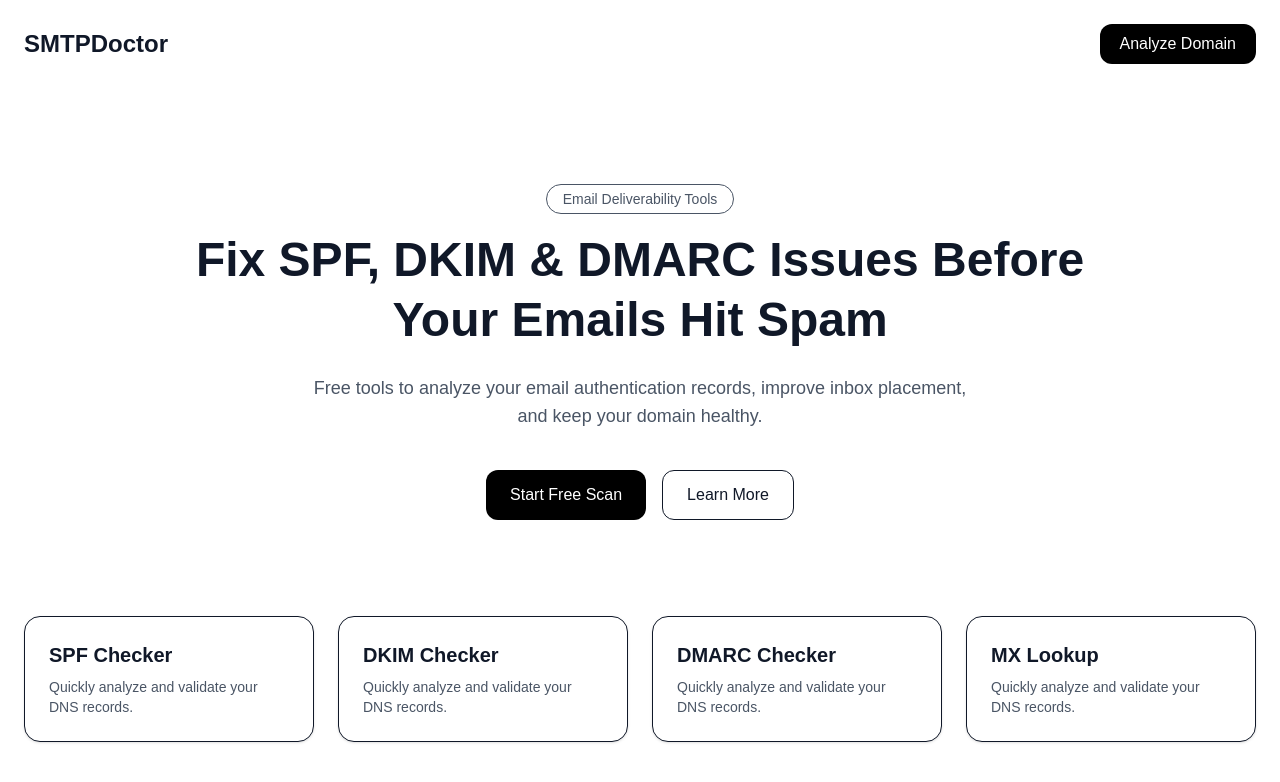
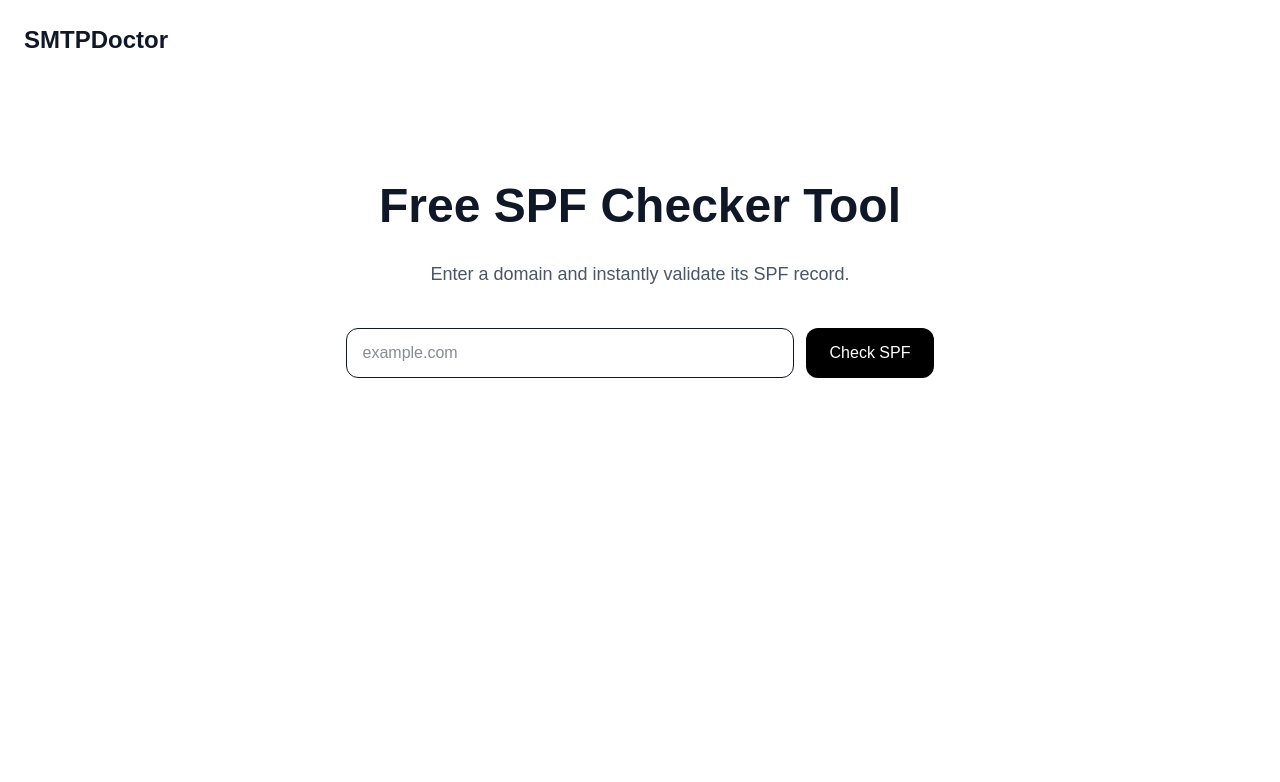
Before and after one commit to rehanraja092000-gif/SMTPDoctor, a Next.js app: page / in a window 1280 px wide. Shown: the top 782 px of the page. Built offline with nearby package versions, Linux system fonts and the light colour scheme.

Commit message:
Added SPF checker tool

```diff
--- /dev/null
+++ b/app/api/spf-check/route.ts
@@ -0,0 +1,32 @@
+import { NextResponse } from "next/server";
+import { Resolver } from "node:dns/promises";
+
+const resolver = new Resolver();
+resolver.setServers(["8.8.8.8", "1.1.1.1"]);
+
+export async function GET(req: Request) {
+  const { searchParams } = new URL(req.url);
+  const domain = searchParams.get("domain");
+
+  if (!domain) {
+    return NextResponse.json({ error: "Domain is required" }, { status: 400 });
+  }
+
+  try {
+    const txtRecords = await resolver.resolveTxt(domain);
+    const flatRecords = txtRecords.flat().map(String);
+    const spfRecord = flatRecords.find((r) => r.startsWith("v=spf1"));
+
+    return NextResponse.json({
+      domain,
+      status: spfRecord ? "SPF record found" : "No SPF record found",
+      record: spfRecord || null,
+    });
+  } catch (error: any) {
+    return NextResponse.json({
+      domain,
+      status: "DNS lookup failed",
+      error: error.message,
+    });
+  }
+}
--- a/app/page.tsx
+++ b/app/page.tsx
@@ -1,53 +1,65 @@
+"use client";
+
+import { useState } from "react";
+
 export default function Home() {
+  const [domain, setDomain] = useState("");
+  const [result, setResult] = useState<any>(null);
+  const [loading, setLoading] = useState(false);
+
+  const checkSPF = async () => {
+    if (!domain) return;
+
+    setLoading(true);
+    setResult(null);
+
+    const res = await fetch(`/api/spf-check?domain=${domain}`);
+    const data = await res.json();
+
+    setResult(data);
+    setLoading(false);
+  };
+
   return (
     <main className="min-h-screen bg-white text-gray-900">
-      {/* Navbar */}
       <nav className="mx-auto flex max-w-7xl items-center justify-between px-6 py-6">
         <h1 className="text-2xl font-bold">SMTPDoctor</h1>
-        <button className="rounded-xl bg-black px-5 py-2 text-white hover:opacity-90">
-          Analyze Domain
-        </button>
       </nav>
 
-      {/* Hero */}
-      <section className="mx-auto max-w-7xl px-6 py-24 text-center">
-        <p className="mb-4 inline-block rounded-full border px-4 py-1 text-sm text-gray-600">
-          Email Deliverability Tools
+      <section className="mx-auto max-w-4xl px-6 py-24 text-center">
+        <h2 className="text-5xl font-bold leading-tight">
+          Free SPF Checker Tool
+        </h2>
+
+        <p className="mt-6 text-lg text-gray-600">
+          Enter a domain and instantly validate its SPF record.
         </p>
 
-        <h2 className="mx-auto max-w-4xl text-5xl font-bold leading-tight">
-          Fix SPF, DKIM & DMARC Issues Before Your Emails Hit Spam
-        </h2>
-
-        <p className="mx-auto mt-6 max-w-2xl text-lg text-gray-600">
-          Free tools to analyze your email authentication records, improve inbox
-          placement, and keep your domain healthy.
-        </p>
-
-        <div className="mt-10 flex justify-center gap-4">
-          <button className="rounded-xl bg-black px-6 py-3 text-white">
-            Start Free Scan
-          </button>
-          <button className="rounded-xl border px-6 py-3">
-            Learn More
+        <div className="mt-10 flex gap-3 justify-center">
+          <input
+            value={domain}
+            onChange={(e) => setDomain(e.target.value)}
+            placeholder="example.com"
+            className="w-full max-w-md rounded-xl border px-4 py-3"
+          />
+          <button
+            onClick={checkSPF}
+            className="rounded-xl bg-black px-6 py-3 text-white"
+          >
+            {loading ? "Checking..." : "Check SPF"}
           </button>
         </div>
-      </section>
 
-      {/* Tool Cards */}
-      <section className="mx-auto grid max-w-7xl gap-6 px-6 pb-24 md:grid-cols-4">
-        {["SPF Checker", "DKIM Checker", "DMARC Checker", "MX Lookup"].map(
-          (tool) => (
-            <div
-              key={tool}
-              className="rounded-2xl border bg-white p-6 shadow-sm hover:shadow-md transition"
-            >
-              <h3 className="text-xl font-semibold">{tool}</h3>
-              <p className="mt-2 text-sm text-gray-600">
-                Quickly analyze and validate your DNS records.
+        {result && (
+          <div className="mt-10 rounded-2xl border bg-gray-50 p-6 text-left">
+            <p><strong>Domain:</strong> {result.domain}</p>
+            <p><strong>Status:</strong> {result.status}</p>
+            {result.record && (
+              <p className="mt-2 break-all">
+                <strong>Record:</strong> {result.record}
               </p>
-            </div>
-          )
+            )}
+          </div>
         )}
       </section>
     </main>
```
